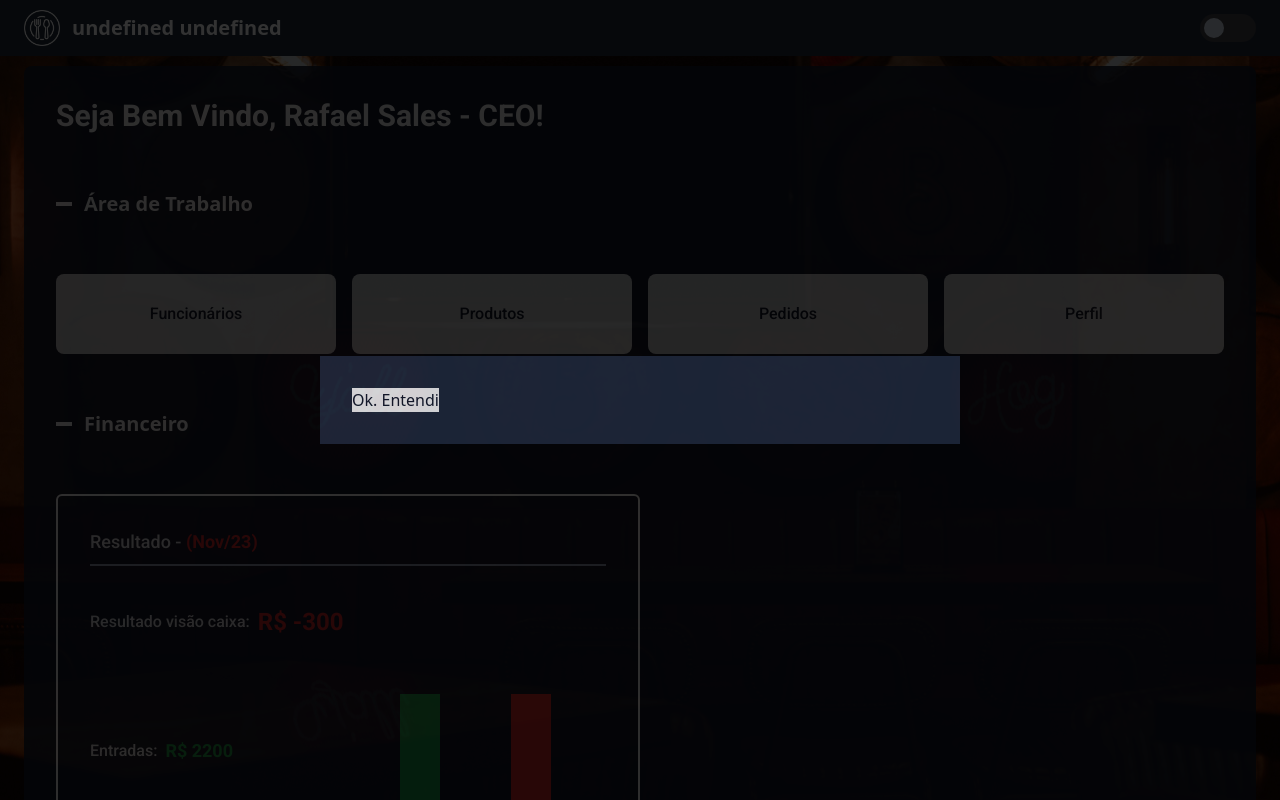
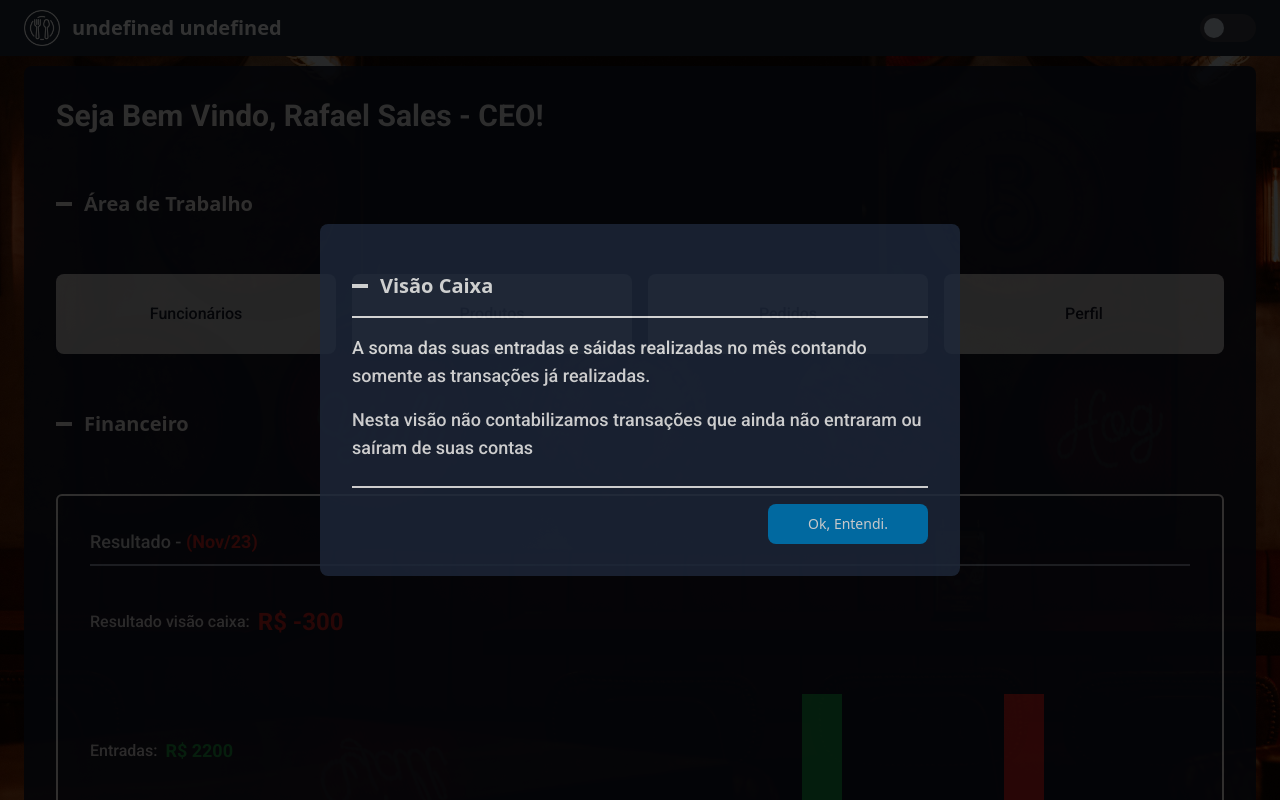
Before and after one commit to vittorRafael/restaurante-front, a React (Vite) app: page / in a window 1280 px wide. Shown: the top 800 px of the page. Built offline with nearby package versions, Linux system fonts and the light colour scheme; some icons are missing.

Commit message:
finalizando widget modal

```diff
--- a/src/Components/Pages/Home.jsx
+++ b/src/Components/Pages/Home.jsx
@@ -7,6 +7,7 @@ import Card from '../Widgets/Card';
 import BoxMoney from '../Widgets/BoxMoney';
 import Subtitle from '../Widgets/Subtitle';
 import Modal from '../Widgets/Modal';
+import Button from '../Widgets/Form/Button';
 
 const Home = () => {
   const { user } = React.useContext(UserContext);
@@ -46,8 +47,32 @@ const Home = () => {
           handleClick={setIsActive}
           isActive={isActive}
         />
+        <Subtitle title="Funcionário Destaque" />
       </section>
-      <Modal isActive={isActive} handleClick={setIsActive} />
+      <Modal
+        isActive={isActive}
+        handleClick={setIsActive}
+        title="Visão Caixa"
+        buttons={[
+          <Button
+            type="button"
+            disabled={false}
+            onClick={() => setIsActive(!isActive)}
+            key={1}
+          >
+            Ok, Entendi.
+          </Button>,
+        ]}
+      >
+        <p className="dark:text-white text-slate-900 font-roboto font-medium text-lg">
+          A soma das suas entradas e sáidas realizadas no mês contando somente
+          as transações já realizadas.
+        </p>
+        <p className="dark:text-white text-slate-900 font-roboto font-medium text-lg">
+          Nesta visão não contabilizamos transações que ainda não entraram ou
+          saíram de suas contas
+        </p>
+      </Modal>
     </MainContainer>
   );
 };
--- a/src/Components/Widgets/BoxMoney.jsx
+++ b/src/Components/Widgets/BoxMoney.jsx
@@ -6,7 +6,7 @@ const BoxMoney = ({ entry, exit, maxValue, handleClick, isActive }) => {
   const pctExit = Math.round((100 * exit) / maxValue);
 
   return (
-    <article className="w-full md:w-1/2 border-2 dark:border-white border-slate-900 rounded-md p-8 flex flex-col gap-4">
+    <article className="w-full border-2 dark:border-white border-slate-900 rounded-md p-8 flex flex-col gap-4">
       <div className="flex pb-2 border-b-2 border-slate-400 justify-between items-center">
         <h4 className="text-lg font-roboto font-medium dark:text-gray-200 text-slate-900">
           Resultado{' - '}
@@ -48,12 +48,15 @@ const BoxMoney = ({ entry, exit, maxValue, handleClick, isActive }) => {
             </span>
           </h4>
         </div>
-        <div className="col-span-1 md:col-span-2 lg:col-span-1 row-span-2 flex justify-center md:justify-end items-end text-white gap-4">
+        <div className="col-span-1 md:col-span-2 lg:col-span-1 row-span-2 flex justify-evenly items-end text-white gap-4">
+          <div className="h-full">
             <div
               style={{ height: `${pctEntry > 100 ? 100 : pctEntry}%` }}
               className={`w-10 bg-green-600 cursor-pointer flex justify-center items-end ${`h-[${pctEntry}%]`}`}
             ></div>
             <p className="text-md font-roboto font-medium dark:text-gray-200 text-slate-900">{`${pctEntry}%`}</p>
+          </div>
+          <div className="h-full">
             <div
               style={{ height: `${pctExit > 100 ? 100 : pctExit}%` }}
               className={`w-10 bg-red-600 cursor-pointer flex justify-center items-end`}
@@ -61,6 +64,7 @@ const BoxMoney = ({ entry, exit, maxValue, handleClick, isActive }) => {
             <p className="text-md font-roboto font-medium dark:text-gray-200 text-slate-900">{`${pctExit}%`}</p>
           </div>
         </div>
+      </div>
     </article>
   );
 };
--- a/src/Components/Widgets/Form/Button.jsx
+++ b/src/Components/Widgets/Form/Button.jsx
@@ -1,6 +1,6 @@
 import React from 'react';
 
-const Button = ({ type, color, children, disabled }) => {
+const Button = ({ type, color, children, disabled, onClick }) => {
   const colorsClass =
     color === 'green'
       ? `bg-green-700 hover:bg-green-800 focus:ring-green-300 dark:bg-green-600 dark:hover:bg-green-700 dark:focus:ring-green-800`
@@ -13,6 +13,7 @@ const Button = ({ type, color, children, disabled }) => {
       type={type}
       className={`disabled:opacity-50 focus:outline-none text-gray-50 focus:ring-4 font-medium rounded-lg text-sm px-5 py-2.5 w-40 ${colorsClass}`}
       disabled={disabled}
+      onClick={onClick}
     >
       {children}
     </button>
--- a/src/Components/Widgets/Modal.jsx
+++ b/src/Components/Widgets/Modal.jsx
@@ -1,20 +1,27 @@
 import React from 'react';
 import { IoIosCloseCircleOutline } from 'react-icons/io';
+import Subtitle from './Subtitle';
+import Button from './Form/Button';
 
-const Modal = ({ isActive, handleClick }) => {
+const Modal = ({ isActive, handleClick, children, title, buttons }) => {
   if (!isActive) return;
   return (
-    <div className="fixed min-h-full w-full top-0 left-0 bg-black opacity-80 flex justify-center items-center z-10 p-4 md:p-0 animeModal">
-      <div className="bg-white dark:bg-slate-800 p-8 w-full md:w-1/2 lg:1/3 relative">
-        <button
-          className="bg-slate-900 dark:bg-white text-white dark:text-slate-900 cursor-pointer"
-          size={30}
-          onClick={() => handleClick(!isActive)}
-        >
-          Ok. Entendi
-        </button>
+    <>
+      <div className="fixed min-h-full w-full top-0 left-0 bg-black opacity-80 flex justify-center items-center z-10 p-4 md:p-0"></div>
+      <div className="fixed min-h-full w-full top-0 left-0 S flex justify-center items-center z-20 p-4 md:p-0 animeModal">
+        <div className="bg-white dark:bg-slate-800 p-8 w-full md:w-1/2 lg:1/3 relative rounded-lg flex flex-col gap-4">
+          <header className="py-4 border-b-2 dark:border-white border-slate-900 border-opacity-70">
+            <Subtitle title={title} />
+          </header>
+          <main className="flex flex-col gap-4 border-b-2 pb-6 dark:border-white border-slate-900 border-opacity-70">
+            {children}
+          </main>
+          <footer className="flex justify-end gap-4">
+            {buttons && buttons}
+          </footer>
+        </div>
       </div>
-    </div>
+    </>
   );
 };
 
```
Lines whose indentation alone changed are shown as unchanged.
